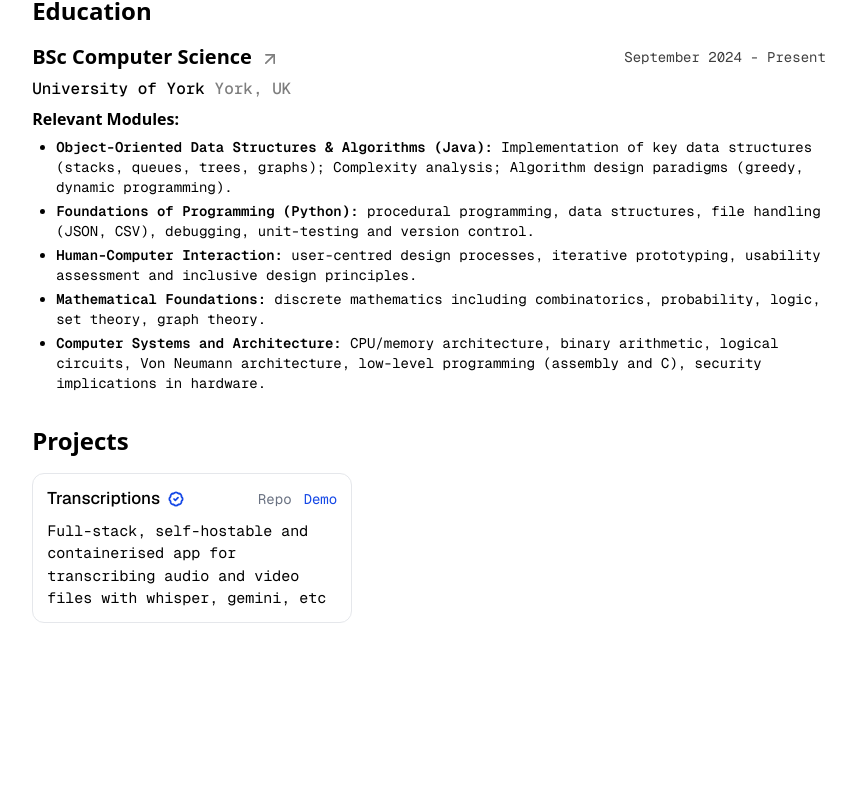
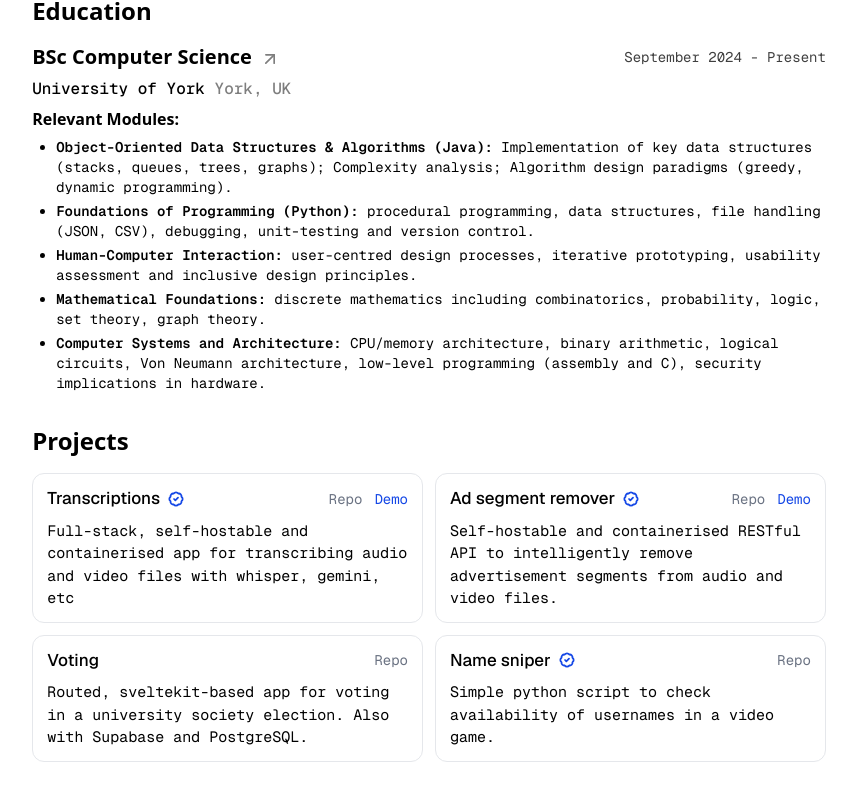
Before and after one commit to nocdn/cv, a Svelte app: page / in a window 1280 px wide. Shown: the part 820-1620 px from the top of the page, without its empty margins (211-1068 px from the left). Before the commit the page ends 1507 px from the top, so only its background shows below. Built offline with nearby package versions, Linux system fonts and the light colour scheme.

Commit message:
feat: finished adding projects

```diff
--- a/src/Projects.svelte
+++ b/src/Projects.svelte
@@ -4,12 +4,33 @@
 
 <main class="flex flex-col gap-4">
   <p class="text-2xl font-bold">Projects</p>
-  <projects>
+  <projects class="flex gap-3 flex-wrap">
+    <row class="grid grid-cols-2 gap-3">
       <Project
         title="Transcriptions"
         description="Full-stack, self-hostable and containerised app for transcribing audio and video files with whisper, gemini, etc"
         demo="https://whisper.bartoszbak.org"
         repo="https://github.com/nocdn/transcriptions"
       />
+      <Project
+        title="Ad segment remover"
+        description="Self-hostable and containerised RESTful API to intelligently remove advertisement segments from audio and video files."
+        demo="https://segments.bartoszbak.org"
+        repo="https://github.com/nocdn/ad-segment-trimmer"
+      />
+    </row>
+    <row class="grid grid-cols-2 gap-3">
+      <Project
+        title="Voting"
+        upToDate={false}
+        description="Routed, sveltekit-based app for voting in a university society election. Also with Supabase and PostgreSQL."
+        repo="https://github.com/nocdn/voting"
+      />
+      <Project
+        title="Name sniper"
+        description="Simple python script to check availability of usernames in a video game."
+        repo="https://github.com/nocdn/namesniper"
+      />
+    </row>
   </projects>
 </main>
--- a/src/lib/Project.svelte
+++ b/src/lib/Project.svelte
@@ -1,11 +1,11 @@
 <script>
-  let { title, description, demo, repo, upToDate = false } = $props();
+  let { title, description, demo = "", repo, upToDate = true } = $props();
   import { BadgeCheck } from "lucide-svelte";
   let showPopover = $state(false);
 </script>
 
 <project
-  class="flex flex-col gap-2 max-w-xs border border-gray-200 rounded-xl px-3.5 py-3"
+  class="flex flex-col gap-2 border border-gray-200 rounded-xl px-3.5 py-3"
 >
   <div class="flex justify-between items-center">
     <p
@@ -14,7 +14,7 @@
       {title}
       <span
         role="tooltip"
-        class="relative"
+        class="relative {upToDate ? 'block' : 'hidden'}"
         onfocus={() => {
           showPopover = true;
         }}
@@ -51,8 +51,10 @@
         href={demo}
         target="_blank"
         rel="noopener noreferrer"
-        class="text-sm font-geist-mono text-blue-700 hover:text-blue-600"
-        >Demo</a
+        class="text-sm font-geist-mono text-blue-700 hover:text-blue-600 {demo !==
+        ''
+          ? 'block'
+          : 'hidden'}">Demo</a
       >
     </div>
   </div>
```
Lines whose indentation alone changed are shown as unchanged.
